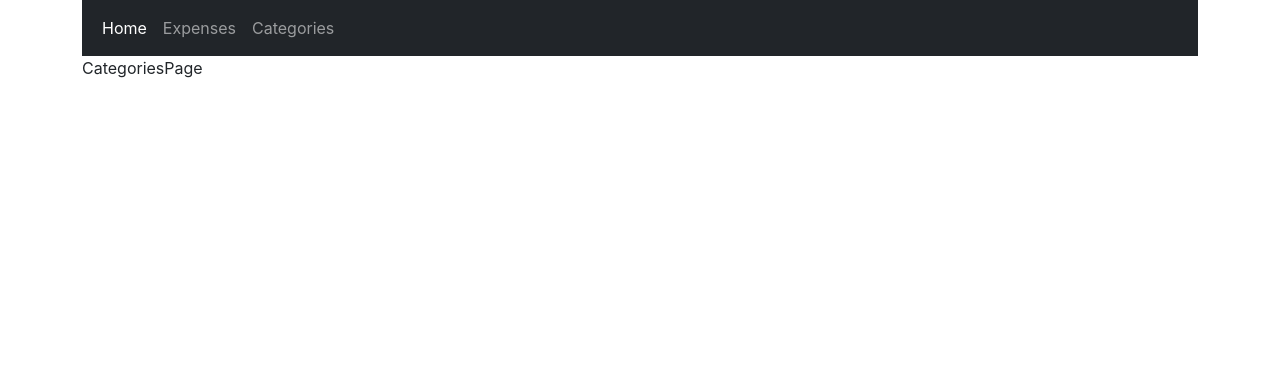
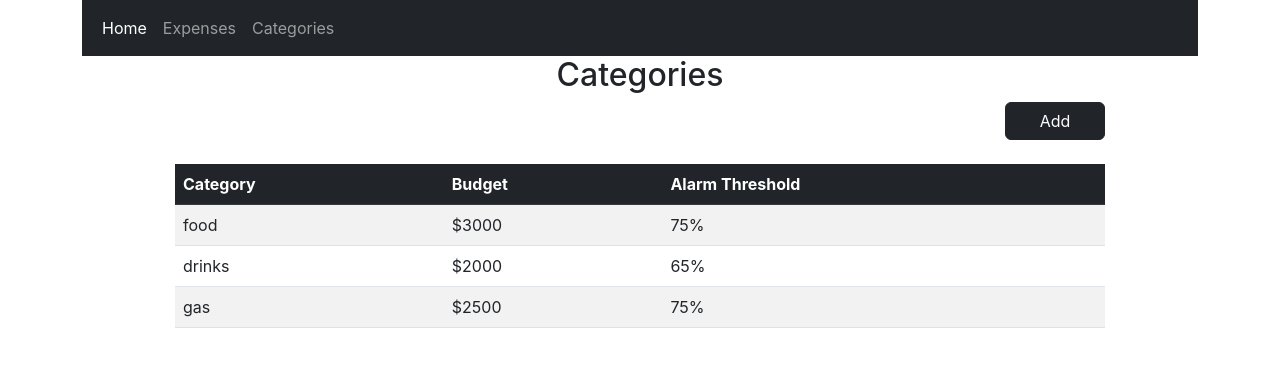
Before and after one commit to allanvillatoro/expense-tracker, a React (Create React App) app in the folder frontend/: page /categories in a window 1280 px wide. Shown: the top 366 px of the page. Built offline with nearby package versions, Linux system fonts and the light colour scheme.

Commit message:
CategoriesPage and its test updated and passed

```diff
--- a/frontend/src/Styles.css
+++ b/frontend/src/Styles.css
@@ -1,4 +1,4 @@
-.expensesPageContainer {
+.pageContainer {
   /*background-color: rgb(218, 235, 127);*/
   display: flex;
   flex-direction: column;
--- a/frontend/src/categories/CategoriesPage.tsx
+++ b/frontend/src/categories/CategoriesPage.tsx
@@ -1,7 +1,54 @@
-import React from 'react'
+import React from "react";
+import { AddCategoryForm } from "./AddCategoryForm";
+import { categoriesListStub } from "./categoriesListStub";
+import { CategoriesTable } from "./CategoriesTable";
 
 export const CategoriesPage = () => {
   return (
-    <div>CategoriesPage</div>
-  )
-}
+    <div className="col-12 col-lg-10 offset-lg-1 pageContainer">
+      <h2>Categories</h2>
+      {/* Button trigger modal */}
+      <div style={{ alignSelf: "end" }}>
+        <button
+          type="button"
+          className="btn btn-dark"
+          data-bs-toggle="modal"
+          data-bs-target="#AddCategoryFormModal"
+          style={{ width: 100 }}
+        >
+          Add
+        </button>
+      </div>
+      <br />
+
+      {/* Modal */}
+      <div
+        className="modal fade"
+        id="AddCategoryFormModal"
+        tabIndex={-1}
+        aria-labelledby="exampleModalLabel"
+        aria-hidden="true"
+      >
+        <div className="modal-dialog">
+          <div className="modal-content">
+            <div className="modal-header">
+              <h5 className="modal-title" id="exampleModalLabel">
+                Add Category
+              </h5>
+              <button
+                type="button"
+                className="btn-close"
+                data-bs-dismiss="modal"
+                aria-label="Close"
+              ></button>
+            </div>
+            <div className="modal-body">
+              <AddCategoryForm />
+            </div>
+          </div>
+        </div>
+      </div>
+      <CategoriesTable categories={categoriesListStub} />
+    </div>
+  );
+};
--- a/frontend/src/expenses/ExpensesPage.tsx
+++ b/frontend/src/expenses/ExpensesPage.tsx
@@ -6,10 +6,10 @@ import { ExpensesTable } from "./ExpensesTable";
 
 export const ExpensesPage = () => {
   return (
-    <div className="col-12 col-lg-10 offset-lg-1 expensesPageContainer">
+    <div className="col-12 col-lg-10 offset-lg-1 pageContainer">
       <h2>Expenses</h2>
       {/* Button trigger modal */}
-      <div className="expensesButtonContainer" style={{ alignSelf: "end" }}>
+      <div style={{ alignSelf: "end" }}>
         <button
           type="button"
           className="btn btn-dark"
```
Also changed, not shown: 2 other files (tests, documents, lock files or other folders).
